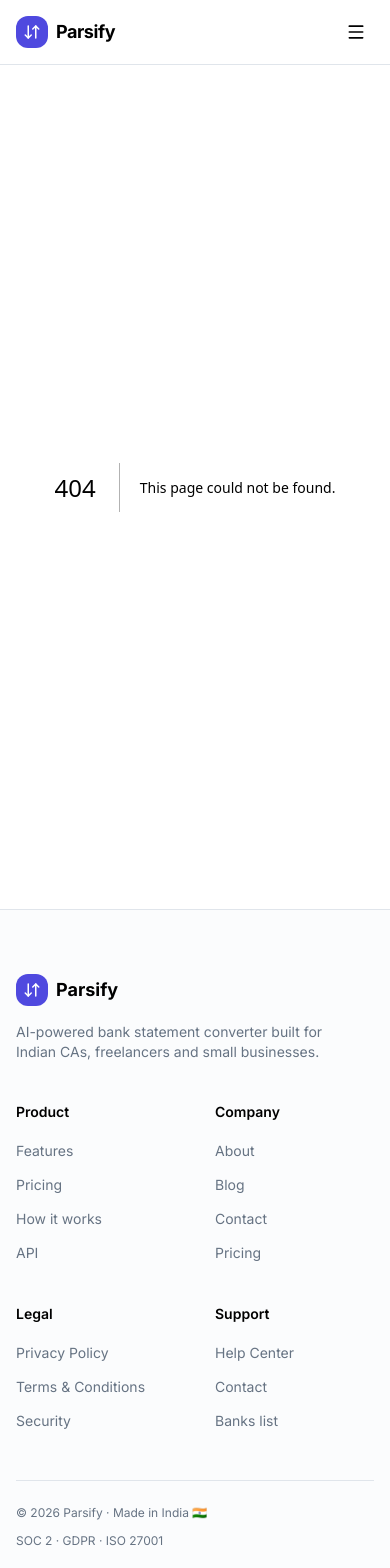
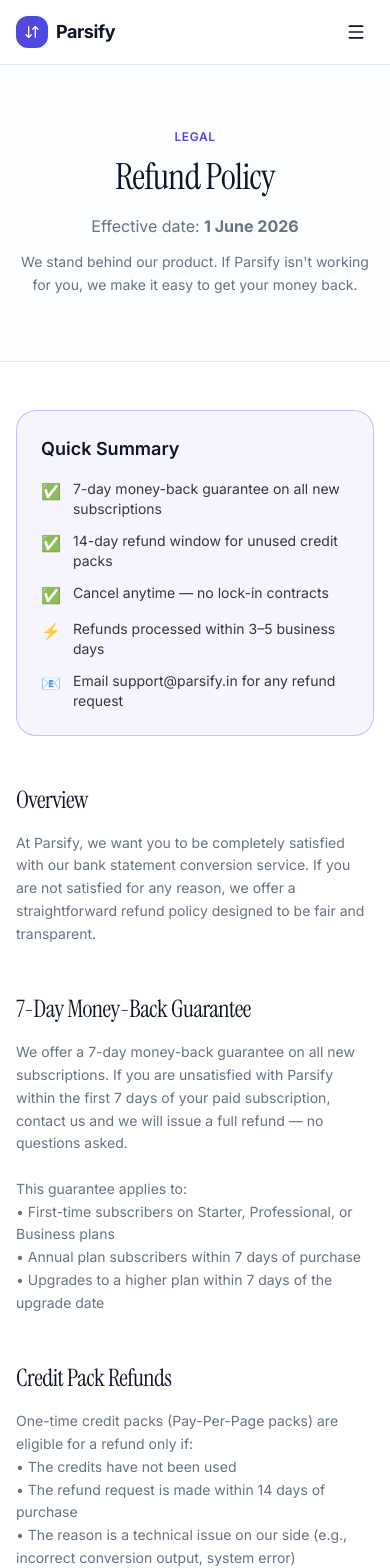
Before and after one commit to Badalu/parsify-landing, a Next.js app: page /refund in a window 390 px wide. Before the commit this address had no page. Shown: the top 1568 px of the page. Built offline with nearby package versions, Linux system fonts and the light colour scheme.

Commit message:
feat: mobile nav menu fix, refund policy page, footer refund link

```diff
--- a/app/layout.tsx
+++ b/app/layout.tsx
@@ -1,22 +1,14 @@
+"use client";
+
 import "./globals.css";
 import Link from "next/link";
-import React from "react";
-import { ArrowDownUp, Menu } from "lucide-react";
+import React, { useState } from "react";
+import { ArrowDownUp, Menu, X } from "lucide-react";
 
-export const metadata = {
-  title: "Parsify — Best Bank Statement Converter (PDF to Excel)",
-  description: "Convert bank statement PDFs to Excel/CSV instantly. Top bank statement converter for SBI, HDFC, ICICI, Axis, Kotak and 200+ banks. Auto-categorize & GST tagging.",
-  keywords: "bank statement converter, pdf to excel, sbi statement to excel, hdfc statement converter, convert bank statement to csv, bank statement analyzer, bank statement to excel online",
-};
+const DASHBOARD_URL =
+  process.env.NEXT_PUBLIC_DASHBOARD_URL || "http://localhost:8080";
 
-export default function RootLayout({
-  children,
-}: {
-  children: React.ReactNode;
-}) {
-  const dashboardUrl = process.env.NEXT_PUBLIC_DASHBOARD_URL || "http://localhost:8080";
-
-  const links = [
+const NAV_LINKS = [
   { href: "/#features", label: "Features" },
   { href: "/#how", label: "How it works" },
   { href: "/pricing", label: "Pricing" },
@@ -24,21 +16,23 @@
   { href: "/#faq", label: "FAQ" },
 ];
 
+function Navbar() {
+  const [open, setOpen] = useState(false);
+
   return (
-    <html lang="en" className="scroll-smooth">
-      <body className="antialiased bg-background text-foreground">
-        {/* NAVBAR */}
     <header className="sticky top-0 z-50 w-full bg-background/80 backdrop-blur-md border-b border-border transition-colors">
       <div className="mx-auto flex h-16 max-w-7xl items-center justify-between px-4 sm:px-6 lg:px-8">
+        {/* Logo */}
         <Link href="/" className="flex items-center gap-2">
           <span className="grid h-8 w-8 place-items-center rounded-lg bg-primary text-primary-foreground">
-                <ArrowDownUp className="h-4.5 w-4.5" />
+            <ArrowDownUp className="h-4 w-4" />
           </span>
           <span className="text-lg font-bold tracking-tight">Parsify</span>
         </Link>
 
+        {/* Desktop Nav */}
         <nav className="hidden md:flex items-center gap-6">
-              {links.map((link) => (
+          {NAV_LINKS.map((link) => (
             <Link
               key={link.label}
               href={link.href}
@@ -49,30 +43,79 @@
           ))}
         </nav>
 
+        {/* Desktop Auth Buttons */}
         <div className="hidden items-center gap-4 md:flex">
           <a
-                href={`${dashboardUrl}/login`}
+            href={`${DASHBOARD_URL}/login`}
             className="text-sm font-medium text-foreground transition-colors hover:text-foreground/80"
           >
             Log in
           </a>
           <a
-                href={`${dashboardUrl}/signup`}
+            href={`${DASHBOARD_URL}/signup`}
             className="inline-flex h-9 items-center justify-center rounded-lg bg-primary px-4 text-sm font-medium text-primary-foreground transition-colors hover:bg-primary/90"
           >
             Sign up
           </a>
         </div>
 
+        {/* Mobile Hamburger Button */}
         <button
-              suppressHydrationWarning={true}
+          onClick={() => setOpen((prev) => !prev)}
           className="grid h-9 w-9 place-items-center rounded-lg md:hidden"
-              aria-label="Menu"
+          aria-label={open ? "Close menu" : "Open menu"}
         >
-              <Menu className="h-5 w-5" />
+          {open ? <X className="h-5 w-5" /> : <Menu className="h-5 w-5" />}
         </button>
       </div>
+
+      {/* Mobile Dropdown Menu */}
+      {open && (
+        <div className="md:hidden border-t border-border bg-background/95 backdrop-blur-md">
+          <nav className="flex flex-col px-4 py-4 gap-1">
+            {NAV_LINKS.map((link) => (
+              <Link
+                key={link.label}
+                href={link.href}
+                onClick={() => setOpen(false)}
+                className="rounded-lg px-3 py-2.5 text-sm font-medium text-muted-foreground transition-colors hover:bg-secondary hover:text-foreground"
+              >
+                {link.label}
+              </Link>
+            ))}
+            <hr className="my-2 border-border" />
+            <a
+              href={`${DASHBOARD_URL}/login`}
+              onClick={() => setOpen(false)}
+              className="rounded-lg px-3 py-2.5 text-sm font-medium text-foreground transition-colors hover:bg-secondary"
+            >
+              Log in
+            </a>
+            <a
+              href={`${DASHBOARD_URL}/signup`}
+              onClick={() => setOpen(false)}
+              className="mt-1 inline-flex h-10 items-center justify-center rounded-lg bg-primary px-4 text-sm font-medium text-primary-foreground transition-colors hover:bg-primary/90"
+            >
+              Sign up free
+            </a>
+          </nav>
+        </div>
+      )}
     </header>
+  );
+}
+
+export default function RootLayout({
+  children,
+}: {
+  children: React.ReactNode;
+}) {
+  const dashboardUrl = DASHBOARD_URL;
+
+  return (
+    <html lang="en" className="scroll-smooth">
+      <body className="antialiased bg-background text-foreground">
+        <Navbar />
 
         {/* PAGE CONTENT */}
         <main>{children}</main>
@@ -84,7 +127,7 @@
               <div className="col-span-2">
                 <Link href="/" className="flex items-center gap-2">
                   <span className="grid h-8 w-8 place-items-center rounded-lg bg-primary text-primary-foreground">
-                    <ArrowDownUp className="h-4.5 w-4.5" />
+                    <ArrowDownUp className="h-4 w-4" />
                   </span>
                   <span className="text-lg font-bold">Parsify</span>
                 </Link>
@@ -97,9 +140,9 @@
               <div>
                 <h4 className="text-sm font-semibold">Product</h4>
                 <ul className="mt-4 space-y-2.5">
-                  <li><a href="#features" className="text-sm text-muted-foreground hover:text-foreground">Features</a></li>
+                  <li><a href="/#features" className="text-sm text-muted-foreground hover:text-foreground">Features</a></li>
                   <li><Link href="/pricing" className="text-sm text-muted-foreground hover:text-foreground">Pricing</Link></li>
-                  <li><a href="#how" className="text-sm text-muted-foreground hover:text-foreground">How it works</a></li>
+                  <li><a href="/#how" className="text-sm text-muted-foreground hover:text-foreground">How it works</a></li>
                   <li><a href={`${dashboardUrl}/dashboard/settings`} className="text-sm text-muted-foreground hover:text-foreground">API</a></li>
                 </ul>
               </div>
@@ -118,7 +161,8 @@
                 <h4 className="text-sm font-semibold">Legal</h4>
                 <ul className="mt-4 space-y-2.5">
                   <li><Link href="/privacy" className="text-sm text-muted-foreground hover:text-foreground">Privacy Policy</Link></li>
-                  <li><Link href="/terms" className="text-sm text-muted-foreground hover:text-foreground">Terms & Conditions</Link></li>
+                  <li><Link href="/terms" className="text-sm text-muted-foreground hover:text-foreground">Terms &amp; Conditions</Link></li>
+                  <li><Link href="/refund" className="text-sm text-muted-foreground hover:text-foreground">Refund Policy</Link></li>
                   <li><Link href="/privacy#security" className="text-sm text-muted-foreground hover:text-foreground">Security</Link></li>
                 </ul>
               </div>
@@ -128,7 +172,7 @@
                 <ul className="mt-4 space-y-2.5">
                   <li><Link href="/contact" className="text-sm text-muted-foreground hover:text-foreground">Help Center</Link></li>
                   <li><Link href="/contact" className="text-sm text-muted-foreground hover:text-foreground">Contact</Link></li>
-                  <li><a href="#features" className="text-sm text-muted-foreground hover:text-foreground">Banks list</a></li>
+                  <li><a href="/#features" className="text-sm text-muted-foreground hover:text-foreground">Banks list</a></li>
                 </ul>
               </div>
             </div>
--- /dev/null
+++ b/app/refund/page.tsx
@@ -0,0 +1,159 @@
+import { Metadata } from "next";
+import Link from "next/link";
+
+export const metadata: Metadata = {
+  title: "Refund Policy — Parsify",
+  description: "Parsify refund and cancellation policy. Learn about our 7-day money-back guarantee and how to request a refund.",
+  robots: "index, follow",
+};
+
+const sections = [
+  {
+    id: "overview",
+    title: "Overview",
+    content: `At Parsify, we want you to be completely satisfied with our bank statement conversion service. If you are not satisfied for any reason, we offer a straightforward refund policy designed to be fair and transparent.`,
+  },
+  {
+    id: "money-back",
+    title: "7-Day Money-Back Guarantee",
+    content: `We offer a 7-day money-back guarantee on all new subscriptions. If you are unsatisfied with Parsify within the first 7 days of your paid subscription, contact us and we will issue a full refund — no questions asked.
+
+This guarantee applies to:
+• First-time subscribers on Starter, Professional, or Business plans
+• Annual plan subscribers within 7 days of purchase
+• Upgrades to a higher plan within 7 days of the upgrade date`,
+  },
+  {
+    id: "credit-packs",
+    title: "Credit Pack Refunds",
+    content: `One-time credit packs (Pay-Per-Page packs) are eligible for a refund only if:
+• The credits have not been used
+• The refund request is made within 14 days of purchase
+• The reason is a technical issue on our side (e.g., incorrect conversion output, system error)
+
+Partially used credit packs will be refunded on a pro-rata basis for unused credits only.`,
+  },
+  {
+    id: "non-refundable",
+    title: "Non-Refundable Situations",
+    content: `Refunds will not be issued in the following cases:
+• Subscription renewals — you will receive an email reminder 3 days before renewal
+• Refund requests made after 7 days of the initial purchase (subscriptions) or 14 days (credit packs)
+• Accounts suspended due to violation of our Terms of Service
+• Requests citing dissatisfaction with output accuracy when the uploaded document was password-protected, scanned at low quality, or not a valid bank statement`,
+  },
+  {
+    id: "cancellation",
+    title: "Cancellation Policy",
+    content: `You may cancel your subscription at any time from your account settings. Upon cancellation:
+• Your subscription will remain active until the end of the current billing period
+• No further charges will be made after cancellation
+• Access to premium features continues until the billing period ends
+• Unused credits in credit packs remain available even after cancellation`,
+  },
+  {
+    id: "process",
+    title: "How to Request a Refund",
+    content: `To request a refund, please:
+1. Email us at support@parsify.in with subject line "Refund Request – [Your Email]"
+2. Include your registered email address and order/subscription ID
+3. Briefly describe the reason for your refund request
+
+We typically process refund requests within 3–5 business days. Approved refunds are credited back to the original payment method within 5–10 business days depending on your bank.`,
+  },
+  {
+    id: "disputes",
+    title: "Payment Disputes",
+    content: `We encourage you to contact us directly before filing a chargeback or dispute with your bank or card provider. We are committed to resolving all issues promptly and fairly.
+
+Filing a chargeback without first contacting us may result in suspension of your account while the dispute is under review.`,
+  },
+  {
+    id: "changes",
+    title: "Changes to This Policy",
+    content: `We reserve the right to modify this Refund Policy at any time. Changes will be posted on this page with an updated effective date. Continued use of Parsify after changes constitutes your acceptance of the updated policy.`,
+  },
+];
+
+export default function RefundPage() {
+  return (
+    <div className="min-h-screen bg-background font-sans">
+      {/* Hero */}
+      <div className="border-b border-border bg-secondary/30 py-16 sm:py-20">
+        <div className="mx-auto max-w-3xl px-4 sm:px-6 lg:px-8 text-center">
+          <p className="text-xs font-semibold uppercase tracking-wider text-primary">Legal</p>
+          <h1 className="mt-3 font-serif text-4xl sm:text-5xl">Refund Policy</h1>
+          <p className="mt-4 text-muted-foreground leading-relaxed">
+            Effective date: <strong>1 June 2026</strong>
+          </p>
+          <p className="mt-3 text-sm text-muted-foreground max-w-xl mx-auto leading-relaxed">
+            We stand behind our product. If Parsify isn't working for you, we make it easy to get your money back.
+          </p>
+        </div>
+      </div>
+
+      {/* Quick Summary Card */}
+      <div className="mx-auto max-w-3xl px-4 sm:px-6 lg:px-8 mt-12">
+        <div className="rounded-2xl border border-primary/30 bg-primary/5 p-6 sm:p-8">
+          <h2 className="font-semibold text-lg">Quick Summary</h2>
+          <ul className="mt-4 space-y-3">
+            {[
+              { emoji: "✅", text: "7-day money-back guarantee on all new subscriptions" },
+              { emoji: "✅", text: "14-day refund window for unused credit packs" },
+              { emoji: "✅", text: "Cancel anytime — no lock-in contracts" },
+              { emoji: "⚡", text: "Refunds processed within 3–5 business days" },
+              { emoji: "📧", text: "Email support@parsify.in for any refund request" },
+            ].map((item) => (
+              <li key={item.text} className="flex items-start gap-3 text-sm text-foreground/85">
+                <span className="text-base shrink-0">{item.emoji}</span>
+                <span>{item.text}</span>
+              </li>
+            ))}
+          </ul>
+        </div>
+      </div>
+
+      {/* Content Sections */}
+      <div className="mx-auto max-w-3xl px-4 sm:px-6 lg:px-8 py-12 space-y-12">
+        {sections.map((section) => (
+          <section key={section.id} id={section.id}>
+            <h2 className="font-serif text-2xl sm:text-3xl">{section.title}</h2>
+            <div className="mt-4 text-sm leading-relaxed text-muted-foreground whitespace-pre-line">
+              {section.content}
+            </div>
+          </section>
+        ))}
+
+        {/* Contact Box */}
+        <div className="rounded-2xl border border-border bg-card p-7 text-center">
+          <h3 className="font-semibold text-lg">Still have questions?</h3>
+          <p className="mt-2 text-sm text-muted-foreground">
+            Our support team is here to help. We typically respond within 24 hours on business days.
+          </p>
+          <div className="mt-5 flex flex-col sm:flex-row items-center justify-center gap-3">
+            <Link
+              href="/contact"
+              className="inline-flex h-10 items-center justify-center rounded-lg bg-primary px-6 text-sm font-semibold text-primary-foreground transition-colors hover:bg-primary/90"
+            >
+              Contact Support
+            </Link>
+            <a
+              href="mailto:support@parsify.in"
+              className="inline-flex h-10 items-center justify-center rounded-lg border border-border px-6 text-sm font-semibold text-foreground transition-colors hover:bg-secondary"
+            >
+              support@parsify.in
+            </a>
+          </div>
+        </div>
+
+        {/* Navigation Links */}
+        <nav className="flex flex-wrap gap-4 text-sm text-muted-foreground border-t border-border pt-8">
+          <Link href="/privacy" className="hover:text-foreground transition-colors">Privacy Policy</Link>
+          <Link href="/terms" className="hover:text-foreground transition-colors">Terms &amp; Conditions</Link>
+          <Link href="/contact" className="hover:text-foreground transition-colors">Contact</Link>
+          <Link href="/" className="hover:text-foreground transition-colors">← Back to Home</Link>
+        </nav>
+      </div>
+    </div>
+  );
+}
```
Lines whose indentation alone changed are shown as unchanged.
